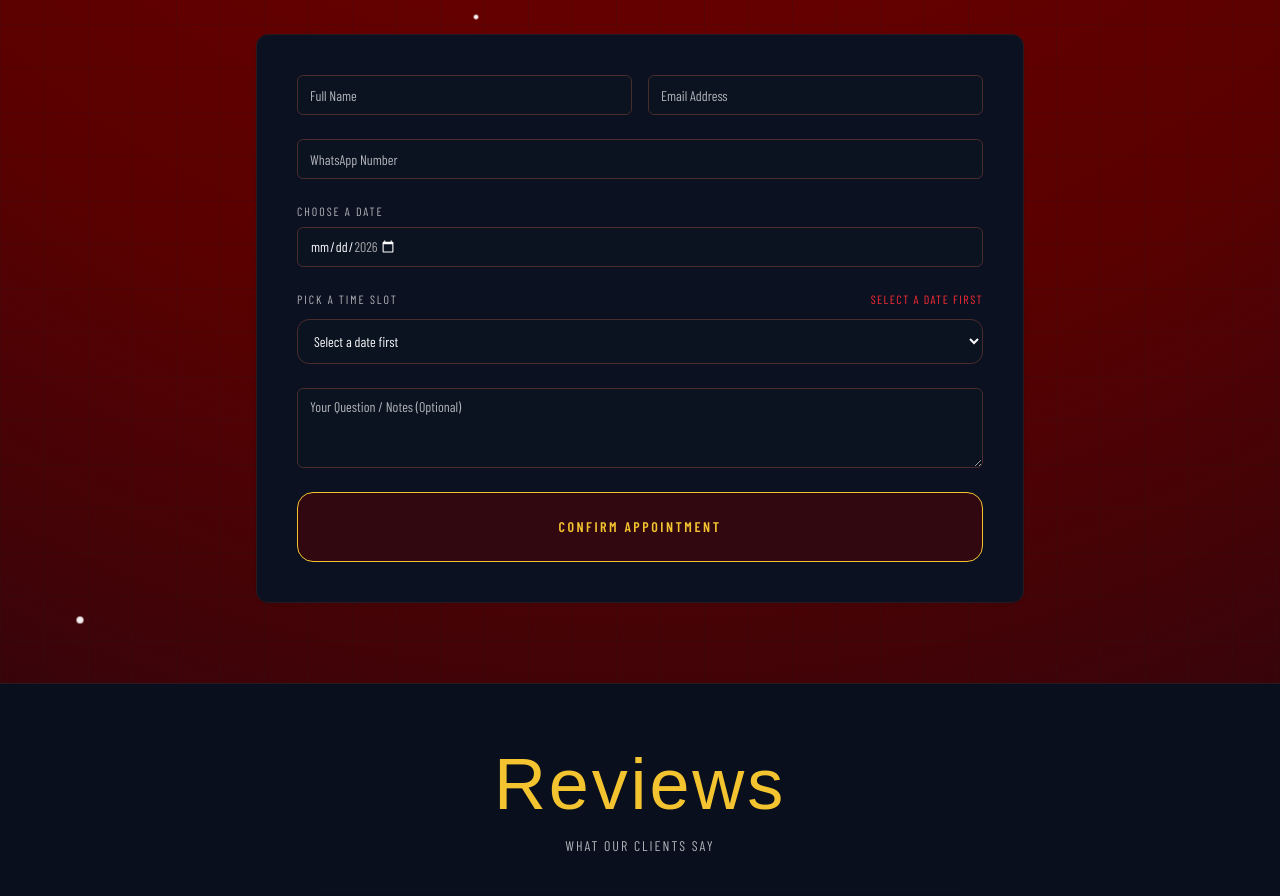
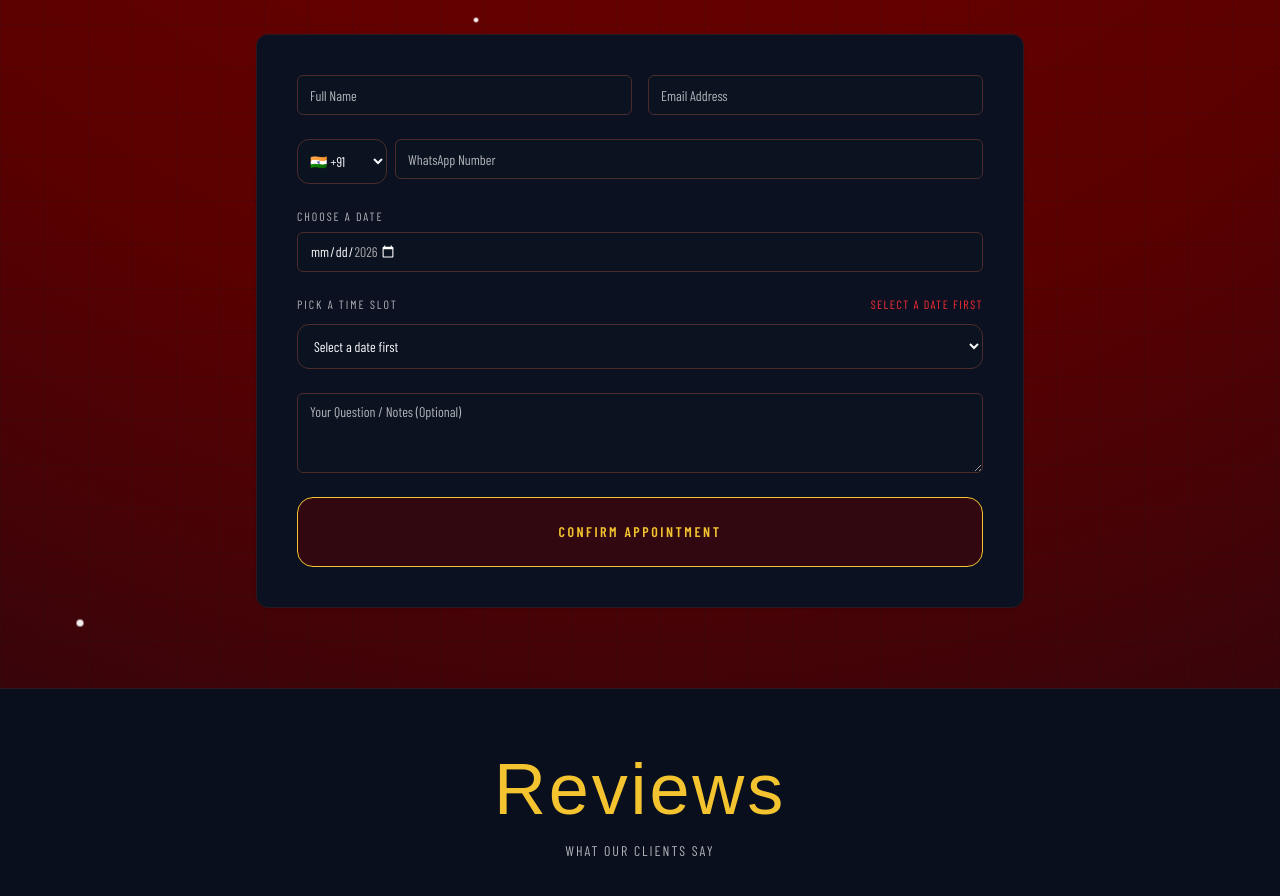
Before and after one commit to amsaavan/NamahAstroscience, a Next.js app: page / in a window 1280 px wide. Shown: the part 2220-3116 px from the top of the page. Built offline with nearby package versions, Linux system fonts and the light colour scheme; a web font is replaced by a local one.

Commit message:
Add country code dropdown to WhatsApp field

```diff
--- a/app/page.tsx
+++ b/app/page.tsx
@@ -275,6 +275,7 @@ export default function AstrologerWebsite() {
 
   const [fullName, setFullName] = useState("");
   const [email, setEmail] = useState("");
+  const [countryCode, setCountryCode] = useState("+91");
   const [whatsapp, setWhatsapp] = useState("");
   const [notes, setNotes] = useState("");
   const [selectedDate, setSelectedDate] = useState<string>("");
@@ -575,13 +576,40 @@ export default function AstrologerWebsite() {
                 />
               </div>
 
-              <Input
-                className="tokyo-control font-body border-[var(--tokyo-line)] text-[var(--tokyo-text)] placeholder:text-[var(--tokyo-muted)]"
-                placeholder="WhatsApp Number"
-                inputMode="tel"
-                value={whatsapp}
-                onChange={(e) => setWhatsapp(e.target.value)}
-              />
+              <div className="flex gap-2">
+                <select
+                  className="tokyo-control tokyo-select font-body shrink-0 rounded-xl border border-[var(--tokyo-line)] px-2 py-3 text-sm outline-none"
+                  value={countryCode}
+                  onChange={(e) => setCountryCode(e.target.value)}
+                  style={{ minWidth: "90px" }}
+                >
+                  <option value="+91">🇮🇳 +91</option>
+                  <option value="+1">🇺🇸 +1</option>
+                  <option value="+44">🇬🇧 +44</option>
+                  <option value="+971">🇦🇪 +971</option>
+                  <option value="+61">🇦🇺 +61</option>
+                  <option value="+1-CA">🇨🇦 +1</option>
+                  <option value="+65">🇸🇬 +65</option>
+                  <option value="+60">🇲🇾 +60</option>
+                  <option value="+64">🇳🇿 +64</option>
+                  <option value="+27">🇿🇦 +27</option>
+                  <option value="+49">🇩🇪 +49</option>
+                  <option value="+33">🇫🇷 +33</option>
+                  <option value="+81">🇯🇵 +81</option>
+                  <option value="+86">🇨🇳 +86</option>
+                  <option value="+92">🇵🇰 +92</option>
+                  <option value="+880">🇧🇩 +880</option>
+                  <option value="+94">🇱🇰 +94</option>
+                  <option value="+977">🇳🇵 +977</option>
+                </select>
+                <Input
+                  className="tokyo-control font-body flex-1 border-[var(--tokyo-line)] text-[var(--tokyo-text)] placeholder:text-[var(--tokyo-muted)]"
+                  placeholder="WhatsApp Number"
+                  inputMode="tel"
+                  value={whatsapp}
+                  onChange={(e) => setWhatsapp(e.target.value.replace(/\D/g, ""))}
+                />
+              </div>
 
               <div className="space-y-2">
                 <label className="font-body block text-xs uppercase tracking-[0.16em] text-[var(--tokyo-muted)]">
@@ -720,7 +748,7 @@ export default function AstrologerWebsite() {
                       body: JSON.stringify({
                         fullName,
                         email,
-                        whatsapp,
+                        whatsapp: `${countryCode.replace("-CA", "")} ${whatsapp}`.trim(),
                         notes,
                         date: selectedDate,
                         slot: selectedSlot,
--- a/data/bookings.json
+++ b/data/bookings.json
@@ -19,6 +19,38 @@
       "slot": "10:00",
       "createdAt": "2026-02-26T20:01:26.194Z",
       "feesPaid": false
+    },
+    "12:00": {
+      "fullName": "Saavan Asodaria",
+      "email": "savanasondariya@gmail.com",
+      "whatsapp": "+1 9999999999",
+      "notes": "",
+      "date": "2026-02-27",
+      "slot": "12:00",
+      "createdAt": "2026-02-27T06:57:22.000Z",
+      "feesPaid": false
+    }
+  },
+  "2026-02-28": {
+    "09:00": {
+      "fullName": "Saavan Asodaria",
+      "email": "savanasondariya@gmail.com",
+      "whatsapp": "+91 9025782770",
+      "notes": "",
+      "date": "2026-02-28",
+      "slot": "09:00",
+      "createdAt": "2026-02-27T06:58:04.313Z",
+      "feesPaid": false
+    },
+    "10:00": {
+      "fullName": "Saavan Asodaria",
+      "email": "savanasondariya@gmail.com",
+      "whatsapp": "+1 9025782770",
+      "notes": "",
+      "date": "2026-02-28",
+      "slot": "10:00",
+      "createdAt": "2026-02-27T06:58:14.795Z",
+      "feesPaid": false
     }
   }
 }
```
